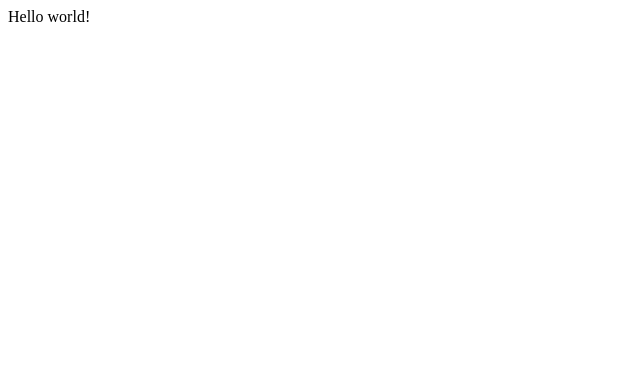
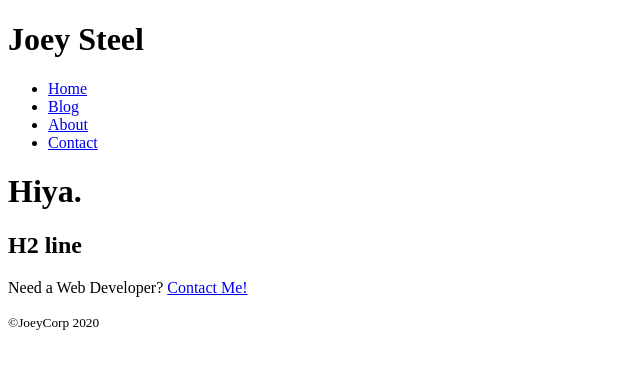
Before and after one commit to SteelMasterJ/Gatsby-Portfolio-Site, a Gatsby site: page / in a window 1280 px wide. Shown: the whole page, without its empty margins (0-640 px from the left). Built offline with nearby package versions, Linux system fonts and the light colour scheme; Gatsby itself is replaced by a stand-in of ours.

Commit message:
Updates for Starter Files
These are just for testing my Gatsbuy skills so far

```diff
--- /dev/null
+++ b/public/page-data/about/page-data.json
@@ -0,0 +1 @@
+{"componentChunkName":"component---src-pages-about-js","path":"/about/","result":{"pageContext":{}},"staticQueryHashes":[]}
--- /dev/null
+++ b/public/page-data/blog/page-data.json
@@ -0,0 +1 @@
+{"componentChunkName":"component---src-pages-blog-js","path":"/blog/","result":{"pageContext":{}},"staticQueryHashes":[]}
--- /dev/null
+++ b/public/page-data/contact/page-data.json
@@ -0,0 +1 @@
+{"componentChunkName":"component---src-pages-contact-js","path":"/contact/","result":{"pageContext":{}},"staticQueryHashes":[]}
--- /dev/null
+++ b/public/page-data/dev-404-page/page-data.json
@@ -0,0 +1 @@
+{"componentChunkName":"component---cache-dev-404-page-js","path":"/dev-404-page/","result":{"data":{"allSitePage":{"nodes":[{"path":"/about/"},{"path":"/blog/"},{"path":"/contact/"},{"path":"/"}]}},"pageContext":{}},"staticQueryHashes":[]}
--- /dev/null
+++ b/public/page-data/index/page-data.json
@@ -0,0 +1 @@
+{"componentChunkName":"component---src-pages-index-js","path":"/","result":{"pageContext":{}},"staticQueryHashes":[]}
--- /dev/null
+++ b/src/components/footer.js
@@ -0,0 +1,11 @@
+import React from 'react'
+
+const Footer = () => {
+    return (
+        <footer>
+            <small>©JoeyCorp 2020 </small>
+        </footer>
+    )
+}
+
+export default Footer
--- /dev/null
+++ b/src/components/header.js
@@ -0,0 +1,28 @@
+import React from 'react'
+import { Link } from 'gatsby'
+
+const Header = () => {
+    return (
+        <header>
+            <h1>Joey Steel</h1>
+            <nav>
+                <ul>
+                    <li>
+                        <Link to="/">Home</Link>
+                    </li>
+                    <li>
+                        <Link to="/blog">Blog</Link>
+                    </li>
+                    <li>
+                        <Link to="/about">About</Link>
+                    </li>
+                    <li>
+                        <Link to="/contact">Contact</Link>
+                    </li>
+                </ul>
+            </nav>
+        </header>
+    )
+}
+
+export default Header
--- a/src/pages/index.js
+++ b/src/pages/index.js
@@ -1,5 +1,18 @@
-import React from "react"
+import React from 'react'
+import { Link } from 'gatsby'
+import Footer from '../components/footer'
+import Header from '../components/header'
 
-export default function Home() {
-  return <div>Hello world!</div>
+const IndexPage = () => {
+  return (
+    <div>
+      <Header />
+      <h1>Hiya.</h1>
+      <h2>H2 line</h2>
+      <p>Need a Web Developer? <Link to='/contact'>Contact Me!</Link></p>
+      <Footer />
+    </div>
+  )
 }
+
+export default IndexPage
```
Also changed, not shown: public/index.html (added, +1 -0 lines), src/pages/about.js (added, +16 -0 lines), src/pages/blog.js (added, +16 -0 lines), src/pages/contact.js (added, +16 -0 lines), public/favicon.ico (added).
